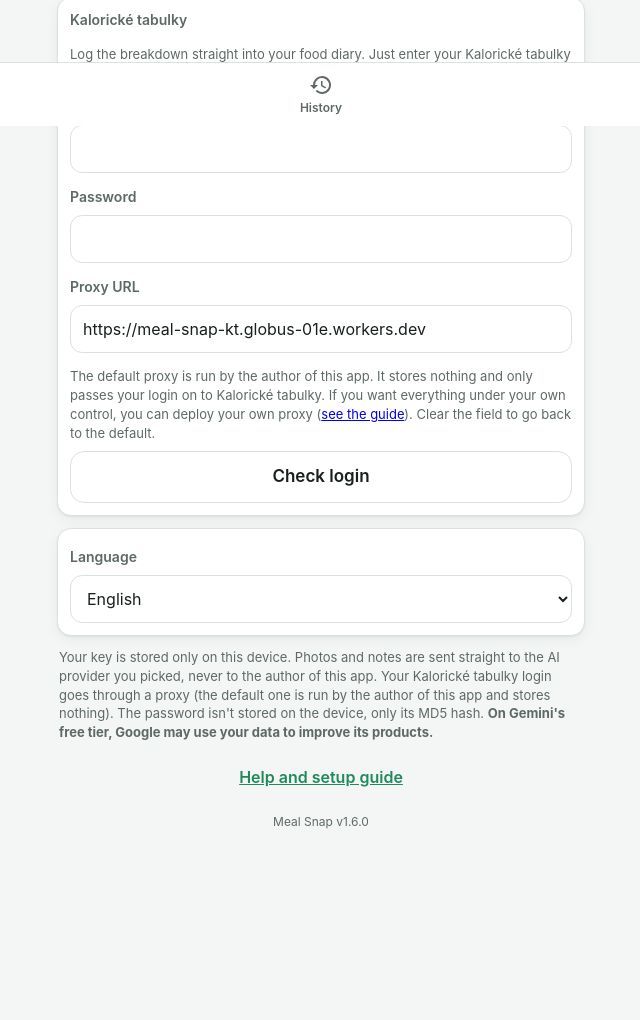
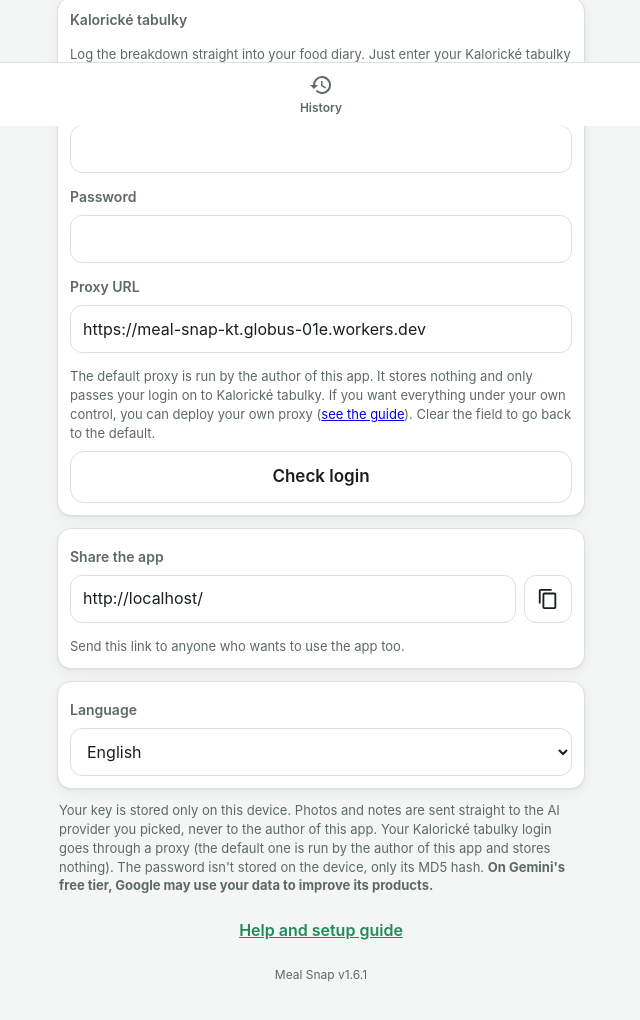
Before and after one commit to globus2008/meal-snap, a plain HTML site: page index.html in a window 1280 px wide. Shown: the part 674-1694 px from the top of the page, without its empty margins (319-959 px from the left). Before the commit the page ends 1605 px from the top, so only its background shows below. Drawn offline with Linux system fonts and the light colour scheme.

Commit message:
Show a copyable share link in Settings, derived from where the app is served
Co-Authored-By: Claude Opus 5.5 <noreply@anthropic.com>

```diff
--- a/app.js
+++ b/app.js
@@ -3,7 +3,7 @@ import { LANGS, initialLang, setLang, getLang, t, applyI18n } from './i18n.js';
 import { canLiveDictate, canRecord, startDictation, startRecording, toWav16k, withTimeout } from './voice.js';
 import { MEALS, KtError, DEFAULT_PROXY, ktProxy, ktConfigured, defaultMeal, isoDate, ktTest, ktLog, ktSearch, rankCandidates, bestMatch, md5 } from './kt.js';
 
-const VERSION = '1.6.0';
+const VERSION = '1.6.1';
 const HISTORY_MAX = 200;
 const $ = (sel, root = document) => root.querySelector(sel);
 
@@ -994,10 +994,36 @@ async function changeLang(code) {
   if ($('#view-history').classList.contains('active')) renderHistory();
 }
 
+// ---------- share link ----------
+
+// The app's own address, derived from where it is served, so self-hosted copies share their own URL.
+function appUrl() {
+  const u = new URL('./', location.href);
+  u.search = '';
+  u.hash = '';
+  return u.href;
+}
+
+function wireShareLink() {
+  const url = appUrl();
+  const input = $('#share-url');
+  input.value = url;
+  input.addEventListener('focus', () => input.select());
+  $('#share-copy').addEventListener('click', () => copyText(url));
+  if (navigator.share) {
+    const btn = $('#share-native');
+    btn.hidden = false;
+    btn.addEventListener('click', () => {
+      navigator.share({ title: 'Meal Snap', url }).catch(() => {});
+    });
+  }
+}
+
 // ---------- boot ----------
 
 async function init() {
   $('#app-version').textContent = VERSION;
+  wireShareLink();
   document.addEventListener('click', (e) => {
     const go = e.target.closest('[data-goto]');
     if (go) showView(go.dataset.goto);
--- a/index.html
+++ b/index.html
@@ -166,6 +166,18 @@
       </div>
 
       <div class="card field-stack">
+        <label for="share-url" class="label" data-i18n="settings.share">Share the app</label>
+        <div class="key-row">
+          <input id="share-url" type="url" readonly autocomplete="off" spellcheck="false">
+          <button id="share-copy" type="button" class="icon-btn" data-i18n-aria="settings.shareCopy">
+            <svg viewBox="0 0 24 24" width="22" height="22" aria-hidden="true"><path fill="currentColor" d="M16 1H4a2 2 0 0 0-2 2v14h2V3h12V1Zm3 4H8a2 2 0 0 0-2 2v14a2 2 0 0 0 2 2h11a2 2 0 0 0 2-2V7a2 2 0 0 0-2-2Zm0 16H8V7h11v14Z"/></svg>
+          </button>
+        </div>
+        <small class="hint" data-i18n="settings.shareHint">Send this link to anyone who wants to use the app too.</small>
+        <button id="share-native" type="button" class="secondary" data-i18n="settings.shareSend" hidden>Send link…</button>
+      </div>
+
+      <div class="card field-stack">
         <label for="lang-select" class="label" data-i18n="settings.language">Language</label>
         <select id="lang-select"></select>
       </div>
--- a/locales/cs.json
+++ b/locales/cs.json
@@ -71,6 +71,10 @@
   "settings.model": "Model",
   "settings.modelHint": "Výchozí hodnotu neměňte, pokud nevíte, že potřebujete jiný model.",
   "settings.language": "Jazyk",
+  "settings.share": "Sdílet aplikaci",
+  "settings.shareCopy": "Zkopírovat odkaz",
+  "settings.shareHint": "Pošlete tento odkaz komukoli, kdo chce aplikaci také používat.",
+  "settings.shareSend": "Poslat odkaz…",
   "settings.privacy": "Klíč se ukládá jen v tomto zařízení. Fotky a poznámky jdou přímo k vybranému poskytovateli AI, nikdy autorovi aplikace. Přihlášení do Kalorických tabulek jde přes proxy (výchozí provozuje autor aplikace a nic neukládá). Heslo se v zařízení neukládá, jen jeho otisk (MD5). <b>Ve verzi Gemini zdarma může Google data použít ke zlepšování svých služeb.</b>",
   "settings.help": "Nápověda a návod k nastavení",
 
--- a/locales/en.json
+++ b/locales/en.json
@@ -71,6 +71,10 @@
   "settings.model": "Model",
   "settings.modelHint": "Keep the default unless you know you need a different one.",
   "settings.language": "Language",
+  "settings.share": "Share the app",
+  "settings.shareCopy": "Copy link",
+  "settings.shareHint": "Send this link to anyone who wants to use the app too.",
+  "settings.shareSend": "Send link…",
   "settings.privacy": "Your key is stored only on this device. Photos and notes are sent straight to the AI provider you picked, never to the author of this app. Your Kalorické tabulky login goes through a proxy (the default one is run by the author of this app and stores nothing). The password isn't stored on the device, only its MD5 hash. <b>On Gemini's free tier, Google may use your data to improve its products.</b>",
   "settings.help": "Help and setup guide",
 
--- a/sw.js
+++ b/sw.js
@@ -1,5 +1,5 @@
 // Offline cache for the app shell. Bump CACHE when shipping changes so clients refresh.
-const CACHE = 'meal-snap-v14';
+const CACHE = 'meal-snap-v15';
 const ASSETS = [
   './',
   'index.html',
```
